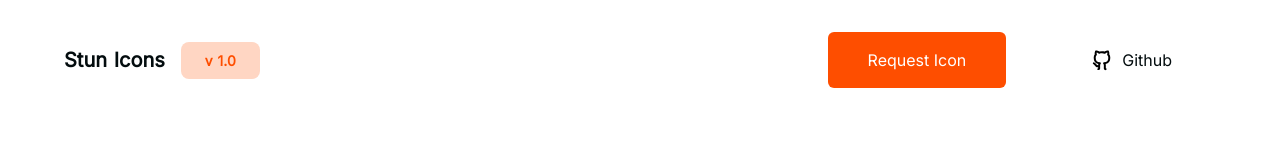
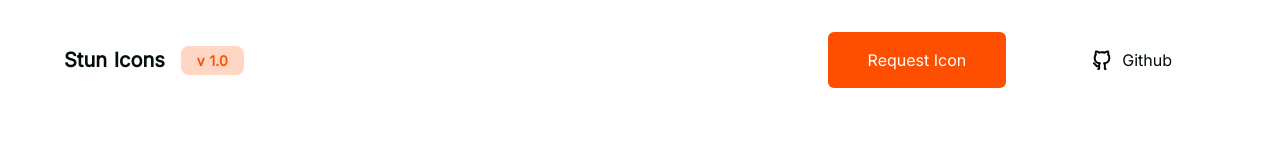
Before and after one commit to stunicons/stunicons.com, a Nuxt app: page / in a window 1280 px wide. Shown: the top 160 px of the page. Built offline with nearby package versions, Linux system fonts and the light colour scheme.

Commit message:
style: meeting design

```diff
--- a/components/Version.vue
+++ b/components/Version.vue
@@ -24,7 +24,7 @@ export default {
 
 <style lang="scss" scoped>
 .version{
-  @apply py-2 px-6 rounded-lg mx-4;
+  @apply py-1 px-4 rounded-lg mx-4;
   background:$clr-primary-lighten;
   color:$clr-primary;
   height: fit-content;
```
